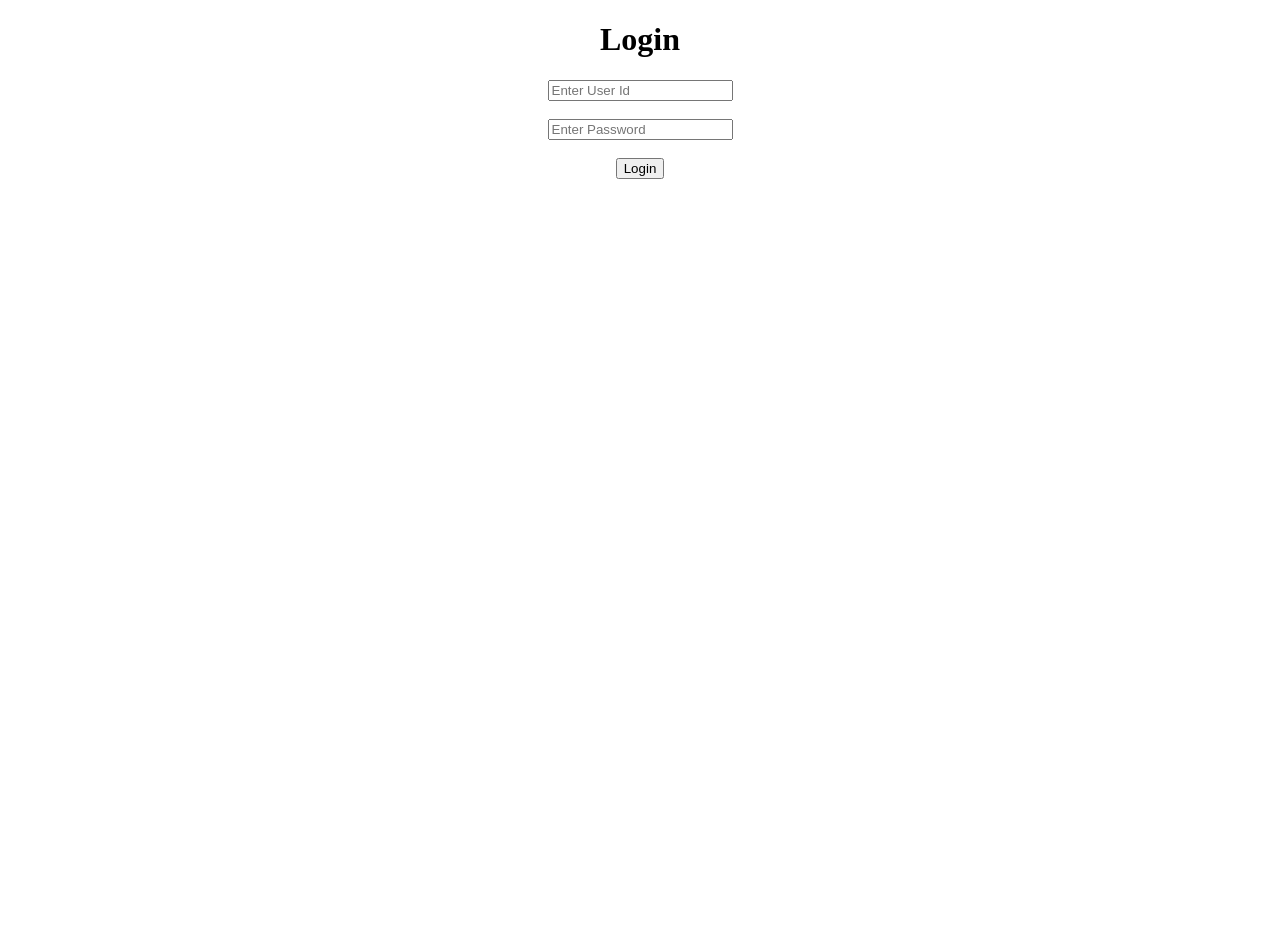
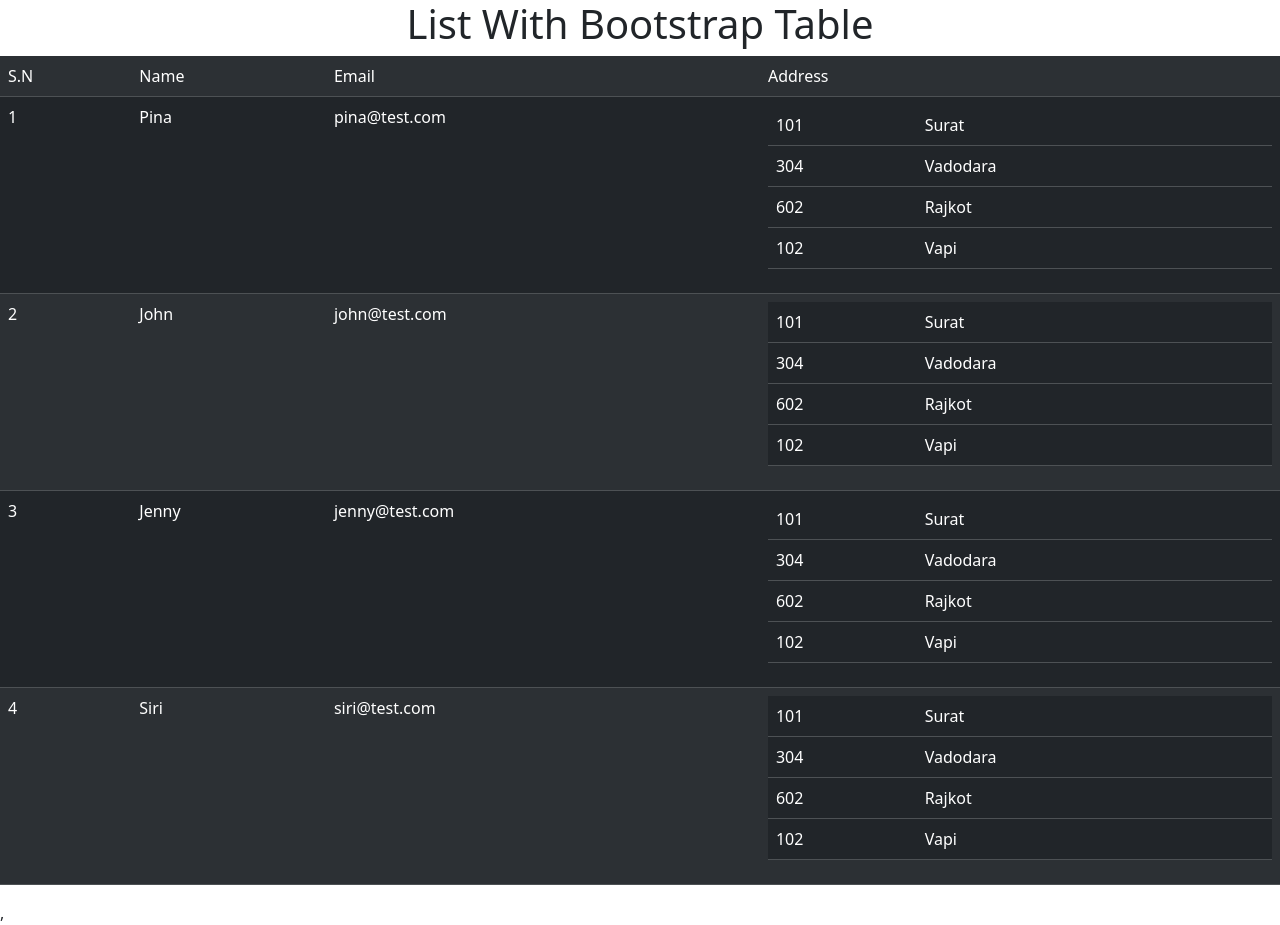
Before and after one commit to vrushalimakwana/ReactLearning, a React (Create React App) app: page / in a window 1280 px wide. Before the commit the page ends 800 px from the top, so only its background shows below. Built offline with nearby package versions, Linux system fonts and the light colour scheme.

Commit message:
Nested-list

```diff
--- a/src/App.js
+++ b/src/App.js
@@ -1,27 +1,76 @@
 import React from "react";
-import User from "./User";
-class App extends React.Component{
-    constructor()
-    {
-        super();
-        this.state={
-            name:"Vrushali"
-        }
-    }
-    componentDidMount()
-    {
-        console.log("componentDidMount")
-    }
+import {Table} from "react-bootstrap";
+function App() {
+    const users = [
+        { name: 'Pina', email: 'pina@test.com', address: [
+                {Hn:"101",city:'Surat',Country:'India'},
+                {Hn:"304",city:'Vadodara',Country:'India'},
+                {Hn:"602",city:'Rajkot',Country:'India'},
+                {Hn:"102",city:'Vapi',Country:'India'},
+            ]},
+        {
+            name: 'John', email: 'john@test.com', address: [
+                {Hn:"101",city:'Surat',Country:'India'},
+                {Hn:"304",city:'Vadodara',Country:'India'},
+                {Hn:"602",city:'Rajkot',Country:'India'},
+                {Hn:"102",city:'Vapi',Country:'India'},
+            ]},
+        { name: 'Jenny', email: 'jenny@test.com', address: [
+                {Hn:"101",city:'Surat',Country:'India'},
+                {Hn:"304",city:'Vadodara',Country:'India'},
+                {Hn:"602",city:'Rajkot',Country:'India'},
+                {Hn:"102",city:'Vapi',Country:'India'},
+            ]},
+        { name: 'Siri', email: 'siri@test.com', address: [
+                {Hn:"101",city:'Surat',Country:'India'},
+                {Hn:"304",city:'Vadodara',Country:'India'},
+                {Hn:"602",city:'Rajkot',Country:'India'},
+                {Hn:"102",city:'Vapi',Country:'India'},
+            ]},
+    ]
+    return (
+        <div className="App">
+            <center>
+            <h1>List With Bootstrap Table</h1>
+                <Table variant="dark" striped>
+                    <tbody>
+                    <tr>
+                        <td>S.N</td>
+                    <td>Name</td>
+                    <td>Email</td>
+                    <td>Address</td>
+                    </tr>
 
-    render()
-    {
-        console.log("render")
-        return (
-            <div className="App">
-                <h1>Component DId Mount {this.state.name}</h1>
-                <button onClick={()=>{this.setState({name:"Makwana"})}}>Update Name</button>
-            </div>
-        )
-    }
+                    {
+                        users.map((item,i)=>
+                            <tr key={i}>
+                                <td>{i+1}</td>
+                                <td>{item.name}</td>
+                                <td>{item.email}</td>
+                                <td>
+                                    <Table variant="dark">
+                                        <tbody>
+                                        {
+                                            item.address.map((data)=>
+                                            <tr>
+                                                <td>{data.Hn}</td>
+                                                <td>{data.city}</td>
+                                                <td>{data.country}</td>
+                                            </tr>
+                                            )
+                                        }
+                                        </tbody>
+                                    </Table>
+                                </td>
+                            </tr>
+                        )
+                    }
+                    </tbody>
+                </Table>
+
+            </center>
+        </div>
+    );
 }
+
 export default App;
--- a/src/index.js
+++ b/src/index.js
@@ -1,12 +1,13 @@
 import React from "react";
-import ReactDOM from 'react-dom';
-//import Form from "./Form";
-//import Profile from "./Profile";
-import Login from "./Login";
-
-ReactDOM.render(
-    //<Form/>,
-    //<Profile/>,
-    <Login/>,
+import App from "./App";
+import ReactDom from "react-dom";
+import 'bootstrap/dist/css/bootstrap.min.css';
+import reportWebVitals from "./reportWebVitals";
+ReactDom.render(
+    <React.StrictMode>
+    <App />,
+    </React.StrictMode>,
     document.getElementById('root')
 );
+
+reportWebVitals();
```
